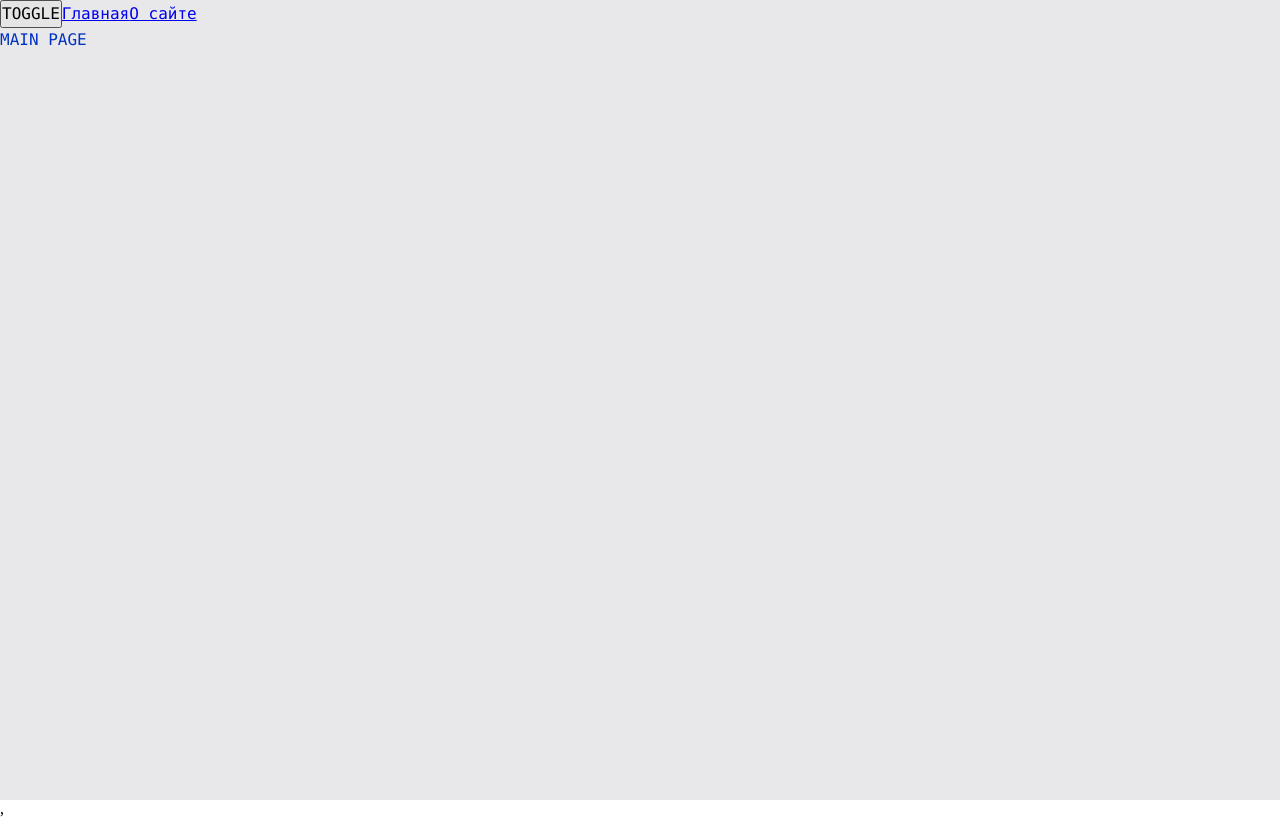
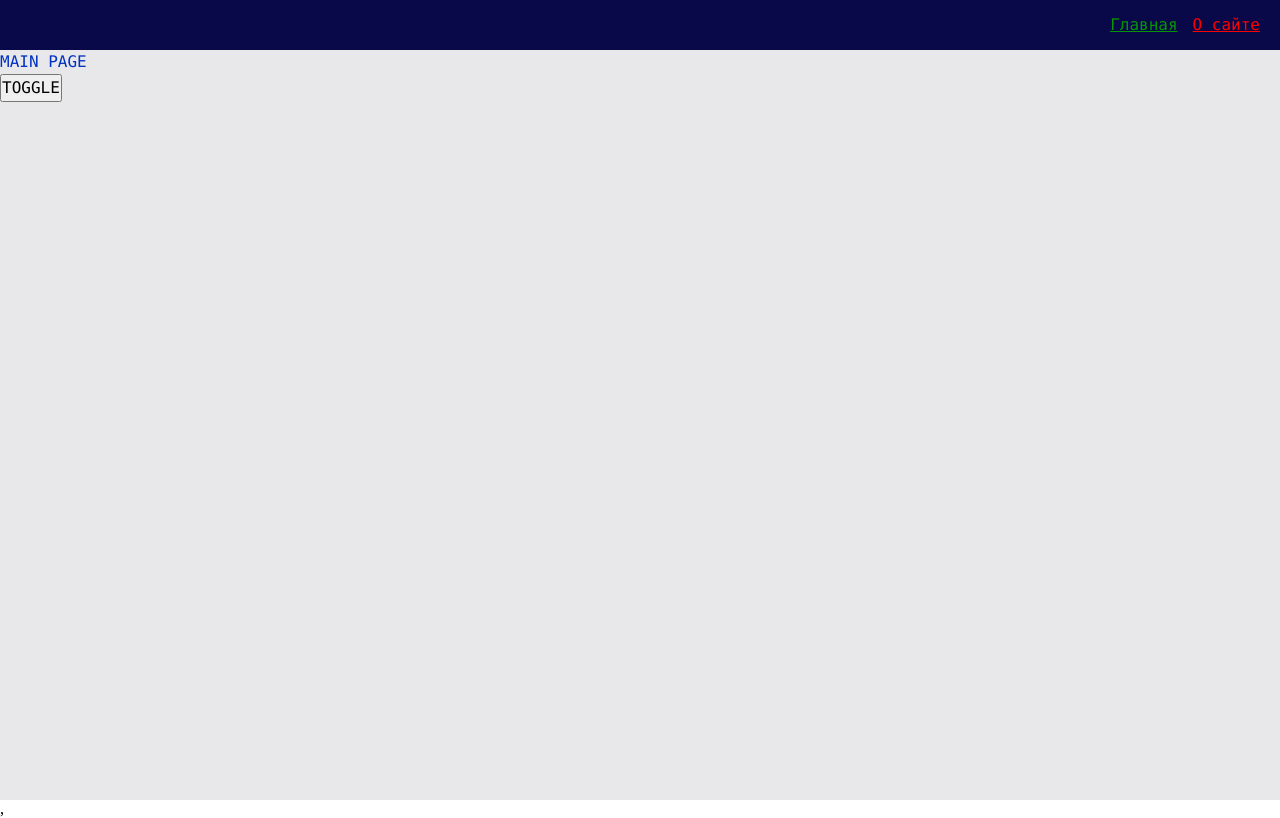
Before and after one commit to andrii-shvk/production-project, a React app: page / in a window 1280 px wide. Built offline with nearby package versions, Linux system fonts and the light colour scheme.

Commit message:
add features, shared, widgets, entities. add AppLink, add theme

```diff
--- a/src/app/App.tsx
+++ b/src/app/App.tsx
@@ -3,20 +3,18 @@
 import { classNames } from 'shared/lib/classNames/classNames';
 import { useTheme } from './providers/ThemeProvider';
 import { AppRouter } from './providers/router';
+import { Navbar } from 'widgets/Navbar';
 
 const App = () => {
     const {theme, toggleTheme} = useTheme();
 
     return (
         <div className={classNames('app', {hovered: true, selected: true}, [theme, 'cls2', 'cls3'])}>
+            <Navbar />
+            <AppRouter />
             <button onClick={toggleTheme}>TOGGLE</button>
-            <Link to={'/'}>Главная</Link>
-            <Link to={'/about'}>О сайте</Link>
-            <AppRouter />
         </div>
     );
 }
 
-
-
 export default App;
--- a/src/app/styles/themes/dark.scss
+++ b/src/app/styles/themes/dark.scss
@@ -1,6 +1,10 @@
 .app.dark {
     --bg-color: #090949;
+    --inverted-bg-color: #e8e8ea;
 
     --primary-color: #049604;
     --secondary-color: #04ff04;
+
+    --inverted-primary-color: #002594;
+    --inverted-secondary-color: #5e7ab6;
 }
--- a/src/app/styles/themes/normal.scss
+++ b/src/app/styles/themes/normal.scss
@@ -1,6 +1,10 @@
 .app.light {
     --bg-color: #e8e8ea;
+    --inverted-bg-color: #090949;
 
     --primary-color: #0232c2;
     --secondary-color: #0449e0;
+
+    --inverted-primary-color: #049604;
+    --inverted-secondary-color: #04ff04;
 }
--- a/src/app/styles/variables/global.scss
+++ b/src/app/styles/variables/global.scss
@@ -9,4 +9,6 @@
     --font-line-l: 32px;
     --font-l: var(--font-size-m) / var(--font-line-m) var(--font-family-main);
 
+    // sizes
+    --navbar-height: 50px;
 }
--- a/src/shared/lib/classNames/classNames.ts
+++ b/src/shared/lib/classNames/classNames.ts
@@ -1,9 +1,9 @@
 type Mods = Record<string, boolean | string>
 
-export function classNames(cls: string, mods: Mods, additional: string[]): string {
+export function classNames(cls: string, mods: Mods = {}, additional: string[] = []): string {
     return [
         cls,
-        ...additional,
+        ...additional.filter(Boolean),
         ...Object.entries(mods)
         .filter(([className, value]) => Boolean(value))
         .map(([className, value]) => className)
--- /dev/null
+++ b/src/shared/ui/AppLink/AppLink.module.scss
@@ -0,0 +1,15 @@
+.AppLink {
+    color: var(--primary-color);
+}
+
+.primary {
+    color: var(--primary-color);
+}
+
+.secondary {
+    color: var(--inverted-primary-color);
+}
+
+.red {
+    color: red;
+}
--- /dev/null
+++ b/src/shared/ui/AppLink/AppLink.tsx
@@ -0,0 +1,35 @@
+import cls from './AppLink.module.scss';
+import type { FC } from 'react';
+import { Link, LinkProps } from 'react-router-dom';
+import { classNames } from 'shared/lib/classNames/classNames';
+
+export enum AppLinkTheme {
+    PRIMARY = 'primary',
+    SECONDARY = 'secondary',
+    RED = 'red'
+}
+
+interface AppLinkProps extends LinkProps {
+    className?: string;
+    theme?: AppLinkTheme;
+}
+
+export const AppLink: FC<AppLinkProps> = (props) => {
+    const {
+        to,
+        className,
+        theme = AppLinkTheme.PRIMARY,
+        children,
+        ...otherProps
+    } = props;
+
+    return (
+        <Link
+            to={to}
+            className={classNames(cls.AppLink, {}, [className, cls[theme]])}
+            {...otherProps}
+        >
+            {children}
+        </Link>
+    );
+}
--- /dev/null
+++ b/src/widgets/Navbar/index.ts
@@ -0,0 +1 @@
+export { Navbar } from "./ui/Navbar";
--- /dev/null
+++ b/src/widgets/Navbar/ui/Navbar.module.scss
@@ -0,0 +1,14 @@
+.Navbar {
+    width: 100%;
+    height: var(--navbar-height);
+    background: var(--inverted-bg-color);
+    display: flex;
+    align-items: center;
+    padding: 20px;
+}
+.mainLink {
+    margin-right: 15px;
+}
+.links {
+    margin-left: auto;
+}
--- /dev/null
+++ b/src/widgets/Navbar/ui/Navbar.tsx
@@ -0,0 +1,22 @@
+import { classNames } from "shared/lib/classNames/classNames";
+import cls from './Navbar.module.scss';
+import { AppLink, AppLinkTheme } from "shared/ui/AppLink/AppLink";
+
+interface NavbarProps {
+    className?: string;
+}
+
+export const Navbar = ({className}: NavbarProps) => {
+    return (
+        <div className={classNames(cls.Navbar, {}, [className])}>
+            <div className={cls.links}>
+                <AppLink theme={AppLinkTheme.SECONDARY} to={'/'} className={cls.mainLink}>
+                    Главная
+                </AppLink>
+                <AppLink theme={AppLinkTheme.RED} to={'/about'}>
+                    О сайте
+                </AppLink>
+            </div>
+        </div>
+    );
+}
```
